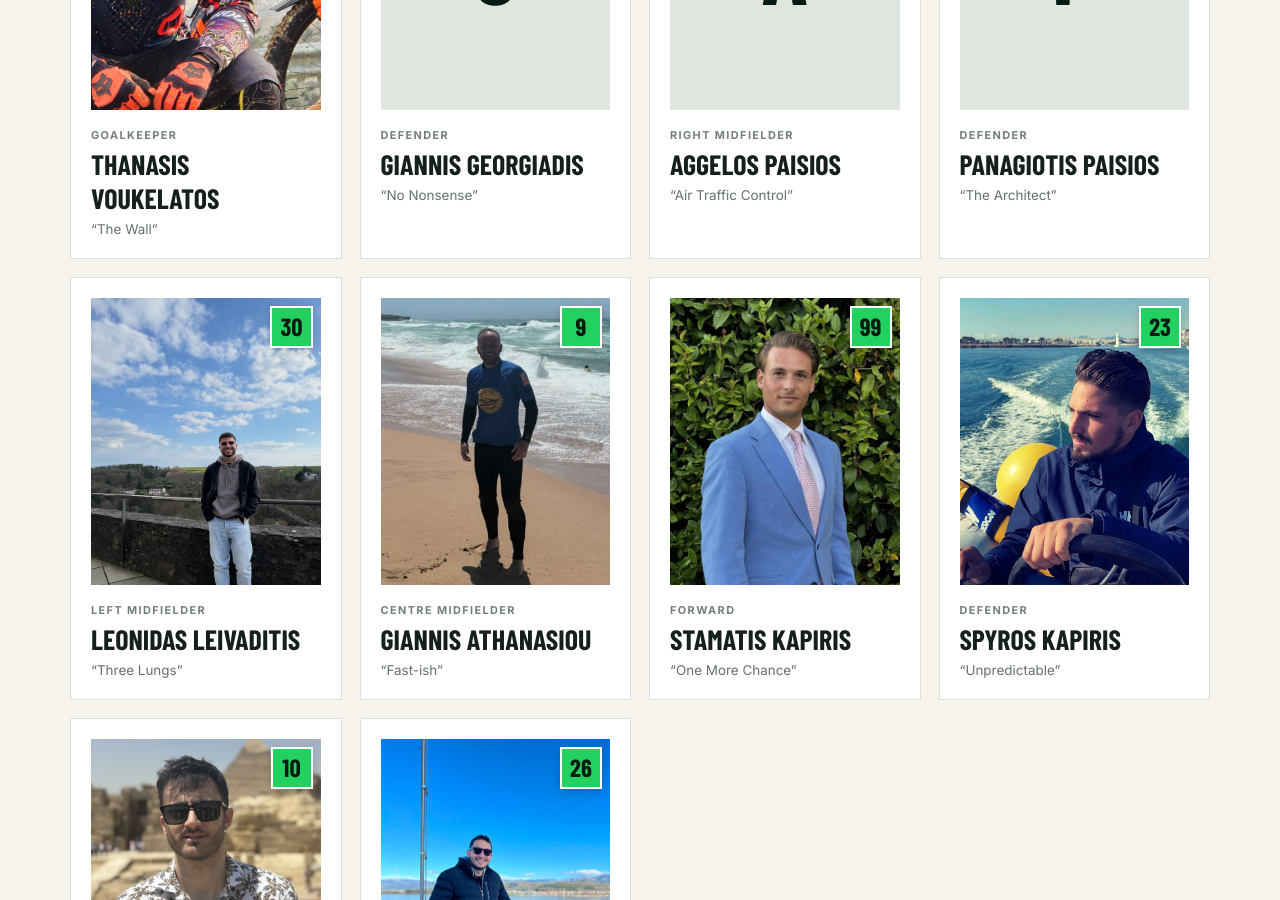
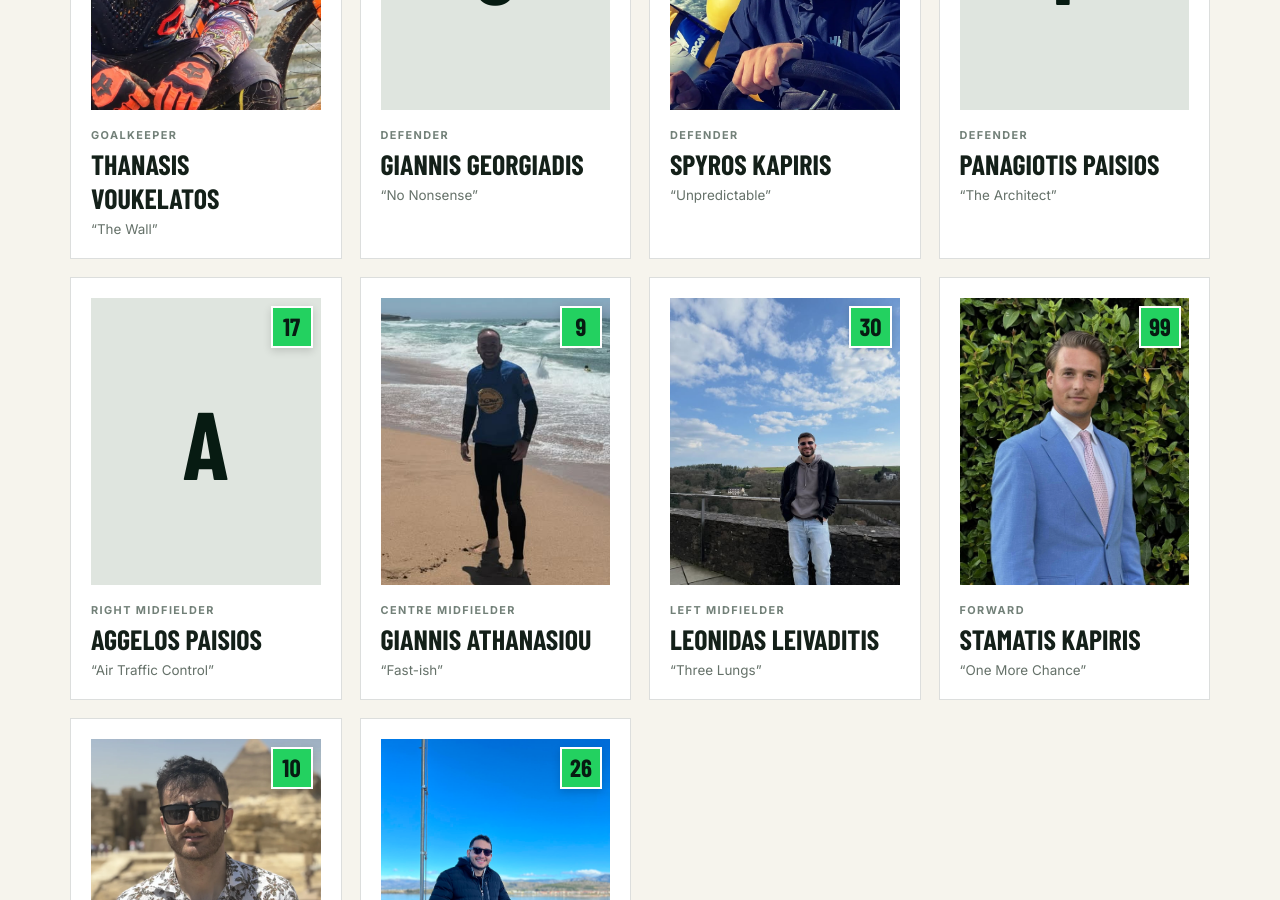
Before and after one commit to nobaigiobaitsi/pola-site, a React (Vite) app: page / in a window 1280 px wide. Shown: the part 1160-2060 px from the top of the page. Built offline with nearby package versions, Linux system fonts and the light colour scheme; a web font is replaced by a local one.

Commit message:
Fixed the placements of the players to match the positions

```diff
--- a/src/data/teamData.js
+++ b/src/data/teamData.js
@@ -29,12 +29,12 @@ export const sponsor = {
 export const players = [
   { number: 1, name: 'Thanasis Voukelatos', position: 'Goalkeeper', nickname: 'The Wall', image: '/Images/Thanasis_Voukelatos.png'},
   { number: 80, name: 'Giannis Georgiadis', position: 'Defender', nickname: 'No Nonsense' },
+  { number: 23, name: 'Spyros Kapiris', position: 'Defender', nickname: 'Unpredictable', image: '/Images/Spyros_Kapiris.png' },
+  { number: 19, name: 'Panagiotis Paisios', position: 'Defender', nickname: 'The Architect' },
   { number: 17, name: 'Aggelos Paisios', position: 'Right Midfielder', nickname: 'Air Traffic Control' },
-  { number: 19, name: 'Panagiotis Paisios', position: 'Defender', nickname: 'The Architect' },
+  { number: 9, name: 'Giannis Athanasiou', position: 'Centre Midfielder', nickname: 'Fast-ish', image: '/Images/Giannis_Athanasiou.png' },
   { number: 30, name: 'Leonidas Leivaditis', position: 'Left Midfielder', nickname: 'Three Lungs', image: '/Images/Leonidas_Leivaditis.png' },
-  { number: 9, name: 'Giannis Athanasiou', position: 'Centre Midfielder', nickname: 'Fast-ish', image: '/Images/Giannis_Athanasiou.png' },
   { number: 99, name: 'Stamatis Kapiris', position: 'Forward', nickname: 'One More Chance', image: '/Images/Stamatis_Kapiris.png' },
-  { number: 23, name: 'Spyros Kapiris', position: 'Defender', nickname: 'Unpredictable', image: '/Images/Spyros_Kapiris.png' },
   { number: 10, name: 'Giorgos Ageridis', position: 'Centre Forward', nickname: 'The Pistol', image: '/Images/Giorgos_Ageridis.png' },
   { number: 26, name: 'Stavros Angelopoulos', position: 'Forward', nickname: 'How did I get here', image: '/Images/Stavros_Angelopoulos.png' },
 ]
```
